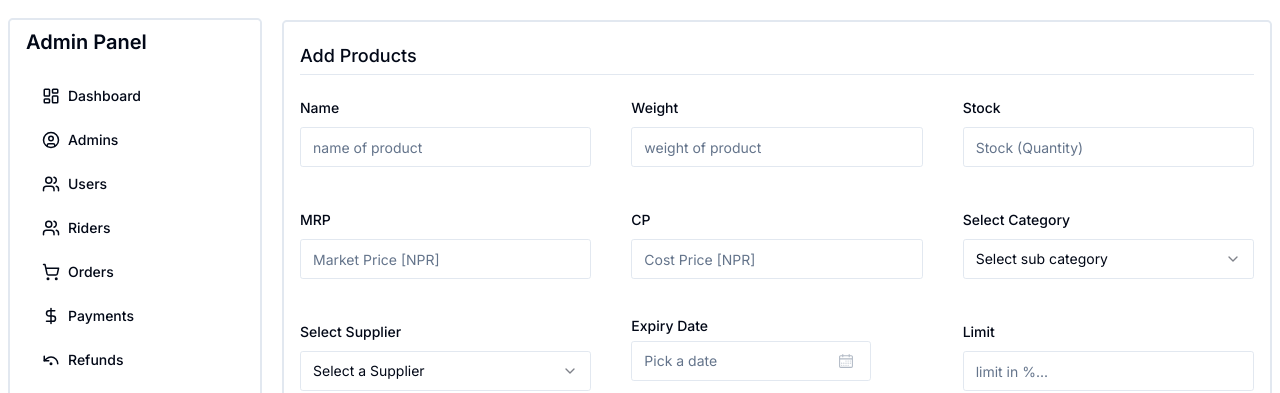
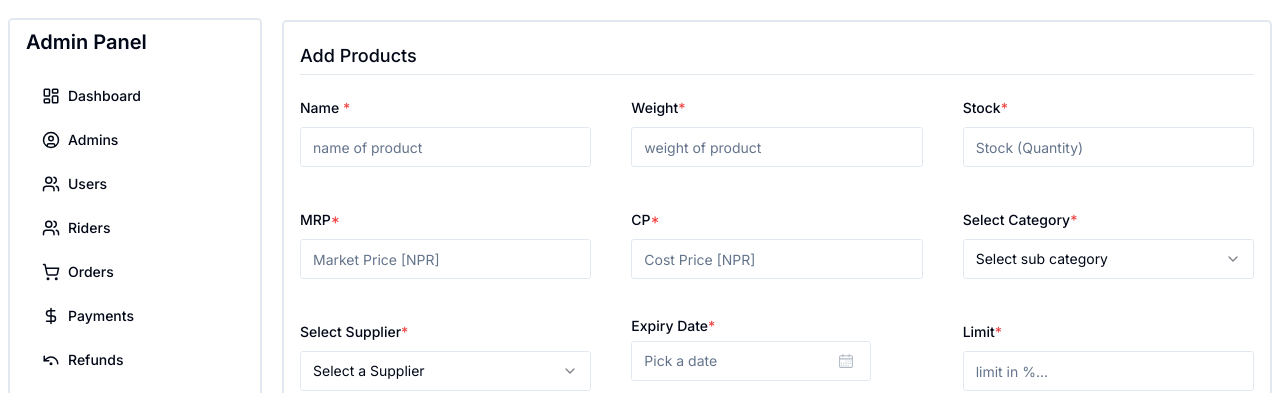
Before and after one commit to anil0403/mojo-admin, a Next.js app: page /products/add-product in a window 1280 px wide. Shown: the top 393 px of the page. Built offline with nearby package versions, Linux system fonts and the light colour scheme.

Commit message:
required * added

```diff
--- a/app/(route)/(routes)/products/add-product/page.tsx
+++ b/app/(route)/(routes)/products/add-product/page.tsx
@@ -119,9 +119,11 @@ const AddProductPage = () => {
               name="name"
               render={({ field }) => (
                 <FormItem>
-                  <FormLabel>Name</FormLabel>
+                  <FormLabel>
+                    Name <span className="text-red-500">*</span>
+                  </FormLabel>
                   <FormControl>
-                    <Input placeholder="name of product" {...field} />
+                    <Input required placeholder="name of product" {...field} />
                   </FormControl>
                   <FormMessage />
                 </FormItem>
@@ -132,7 +134,10 @@ const AddProductPage = () => {
               name="weight"
               render={({ field }) => (
                 <FormItem>
-                  <FormLabel>Weight</FormLabel>
+                  <FormLabel>
+                    Weight
+                    <span className="text-red-500">*</span>
+                  </FormLabel>
                   <FormControl>
                     <Input placeholder="weight of product" {...field} />
                   </FormControl>
@@ -146,7 +151,10 @@ const AddProductPage = () => {
               name="stock"
               render={({ field }) => (
                 <FormItem>
-                  <FormLabel>Stock</FormLabel>
+                  <FormLabel>
+                    Stock
+                    <span className="text-red-500">*</span>
+                  </FormLabel>
                   <FormControl>
                     <Input placeholder="Stock (Quantity)" {...field} />
                   </FormControl>
@@ -160,7 +168,10 @@ const AddProductPage = () => {
               name="mrp"
               render={({ field }) => (
                 <FormItem>
-                  <FormLabel>MRP</FormLabel>
+                  <FormLabel>
+                    MRP
+                    <span className="text-red-500">*</span>
+                  </FormLabel>
                   <FormControl>
                     <Input placeholder="Market Price [NPR]" {...field} />
                   </FormControl>
@@ -173,7 +184,10 @@ const AddProductPage = () => {
               name="cp"
               render={({ field }) => (
                 <FormItem>
-                  <FormLabel>CP</FormLabel>
+                  <FormLabel>
+                    CP
+                    <span className="text-red-500">*</span>
+                  </FormLabel>
                   <FormControl>
                     <Input placeholder="Cost Price [NPR]" {...field} />
                   </FormControl>
@@ -187,7 +201,10 @@ const AddProductPage = () => {
               name="sub_category_id"
               render={({ field }) => (
                 <FormItem>
-                  <FormLabel>Select Category</FormLabel>
+                  <FormLabel>
+                    Select Category
+                    <span className="text-red-500">*</span>
+                  </FormLabel>
                   <Select
                     onValueChange={field.onChange}
                     defaultValue={field.value}
@@ -214,7 +231,10 @@ const AddProductPage = () => {
               name="supplier_id"
               render={({ field }) => (
                 <FormItem>
-                  <FormLabel>Select Supplier</FormLabel>
+                  <FormLabel>
+                    Select Supplier
+                    <span className="text-red-500">*</span>
+                  </FormLabel>
                   <Select
                     onValueChange={field.onChange}
                     defaultValue={field.value}
@@ -242,7 +262,10 @@ const AddProductPage = () => {
               name="expiry_date"
               render={({ field }) => (
                 <FormItem className="flex flex-col">
-                  <FormLabel>Expiry Date</FormLabel>
+                  <FormLabel>
+                    Expiry Date
+                    <span className="text-red-500">*</span>
+                  </FormLabel>
                   <Popover>
                     <PopoverTrigger asChild>
                       <FormControl>
@@ -282,7 +305,10 @@ const AddProductPage = () => {
               name="limit"
               render={({ field }) => (
                 <FormItem>
-                  <FormLabel>Limit</FormLabel>
+                  <FormLabel>
+                    Limit
+                    <span className="text-red-500">*</span>
+                  </FormLabel>
                   <FormControl>
                     <Input placeholder="limit in %..." {...field} />
                   </FormControl>
@@ -468,10 +494,7 @@ const AddProductPage = () => {
                 </FormItem>
               )}
             />
-            <div>
-              <Label>Picture</Label>
-              <Input name="picture" type="file" />
-            </div>
+            <Input name="picture" type="file" />
 
             <div className="col-span-3">
               <FormField
```
